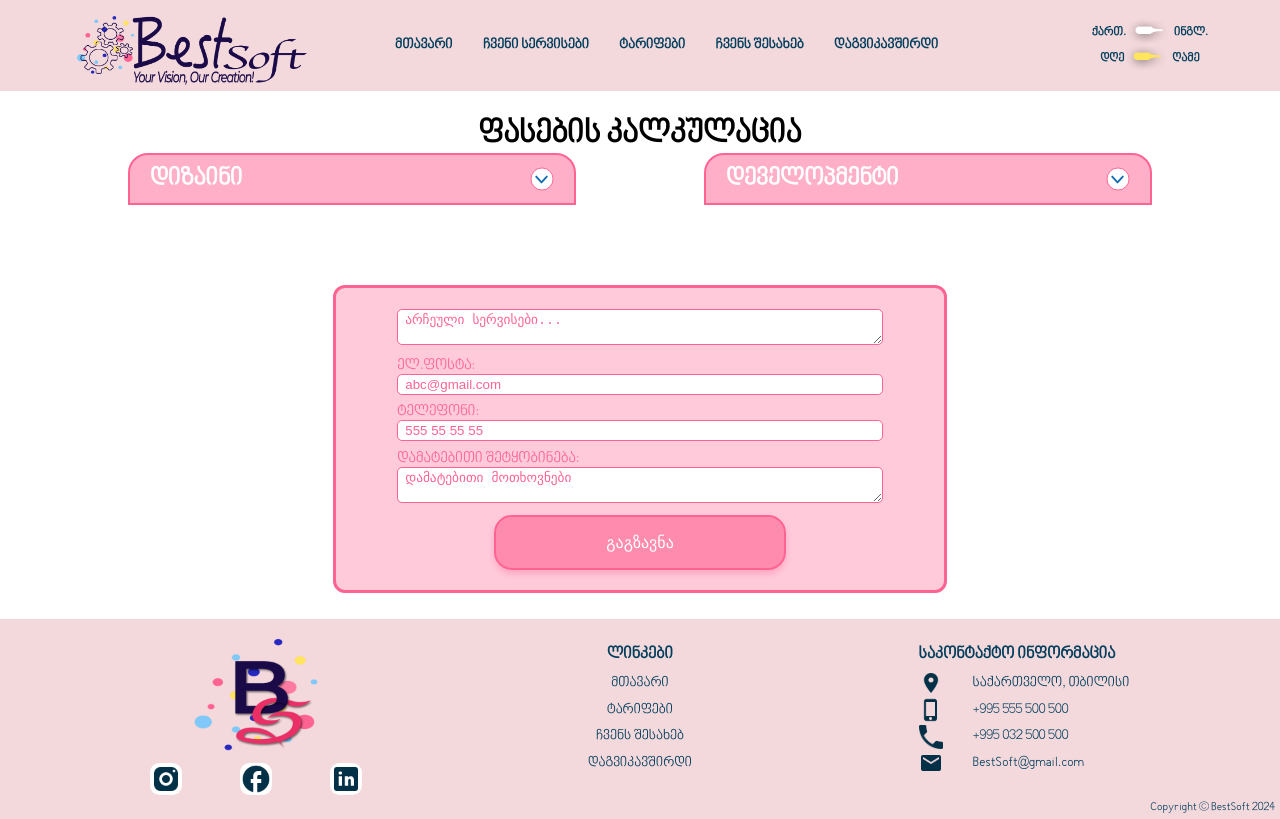
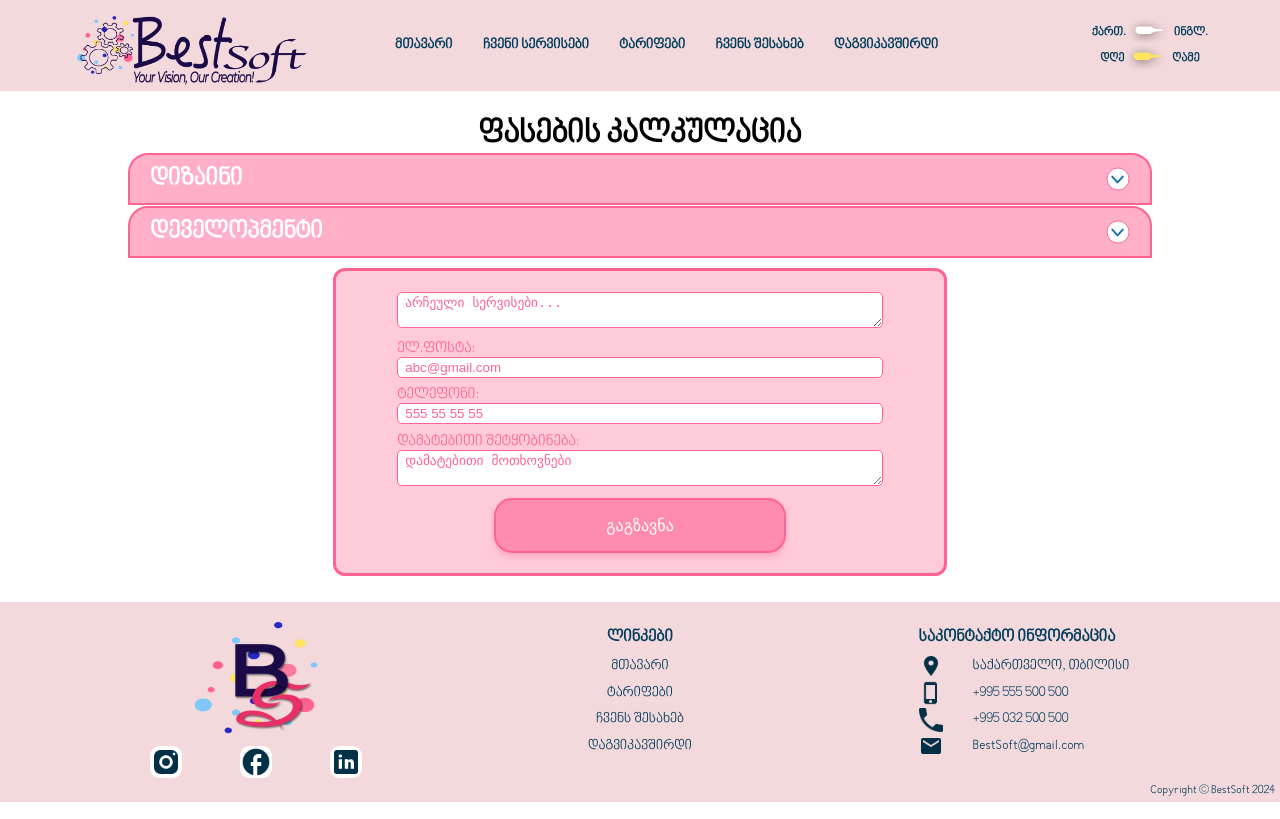
Before and after one commit to teokartvelishvili/BestSoft, a React (Create React App) app: page /Calculation in a window 1280 px wide. Built offline with nearby package versions, Linux system fonts and the light colour scheme; a web font is replaced by a local one.

Commit message:
Update Calculation.css

```diff
--- a/src/Pages/Calculator/Calculation.css
+++ b/src/Pages/Calculator/Calculation.css
@@ -9,7 +9,7 @@
   height: auto;
 }
 .CalcSection2 {
-  margin-top: 80px;
+  margin-top: 10px;
   display: flex;
   justify-content: center;
   width: 100%;
@@ -34,9 +34,10 @@
 }
 .categories {
   display: flex;
-  min-width: 100%;
+  flex-wrap: wrap;
+  min-width: 60%;
   justify-content: center;
-  gap: 10vw;
+  gap: 1px;
 }
 .category {
   width: 100%;
```
